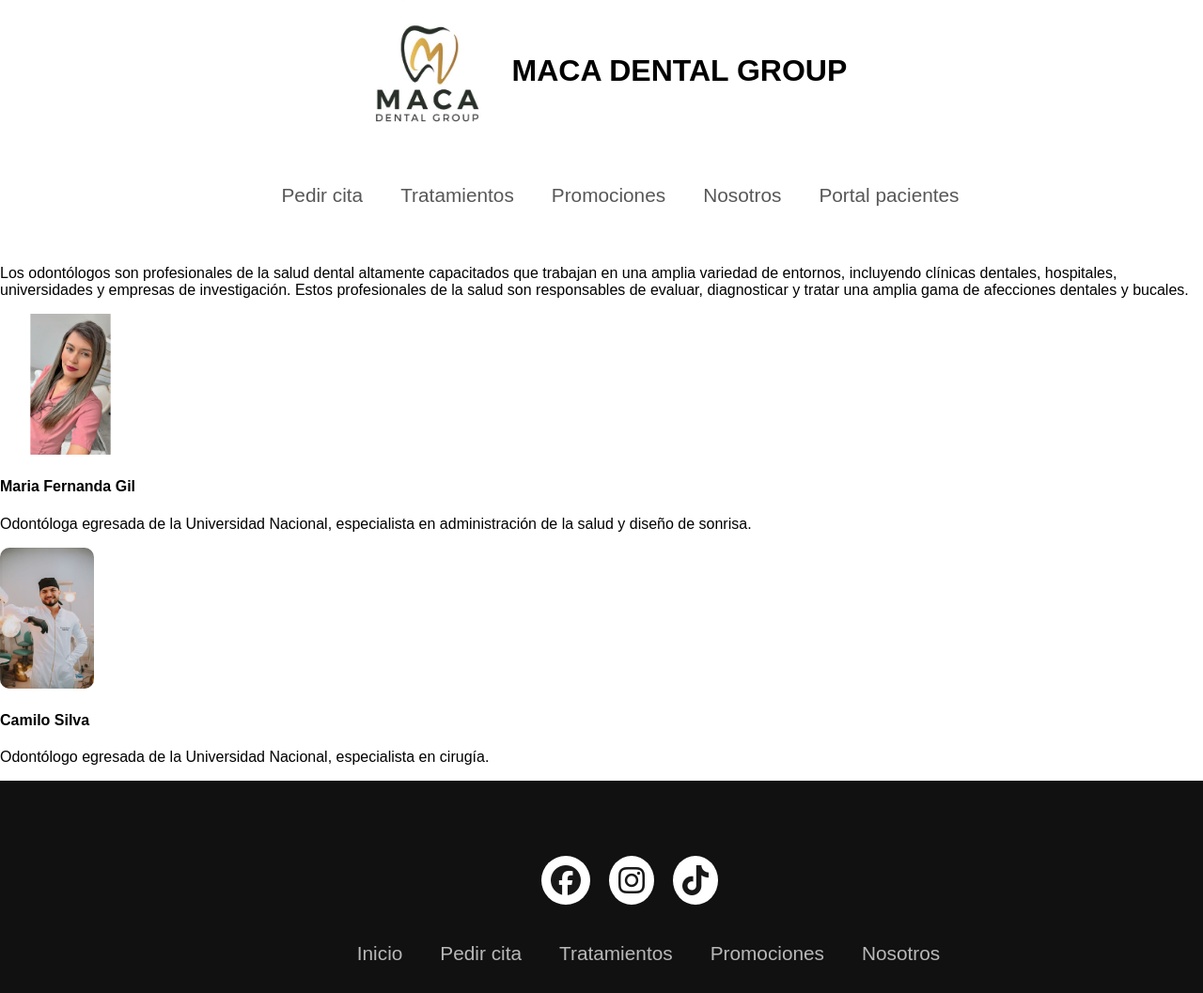
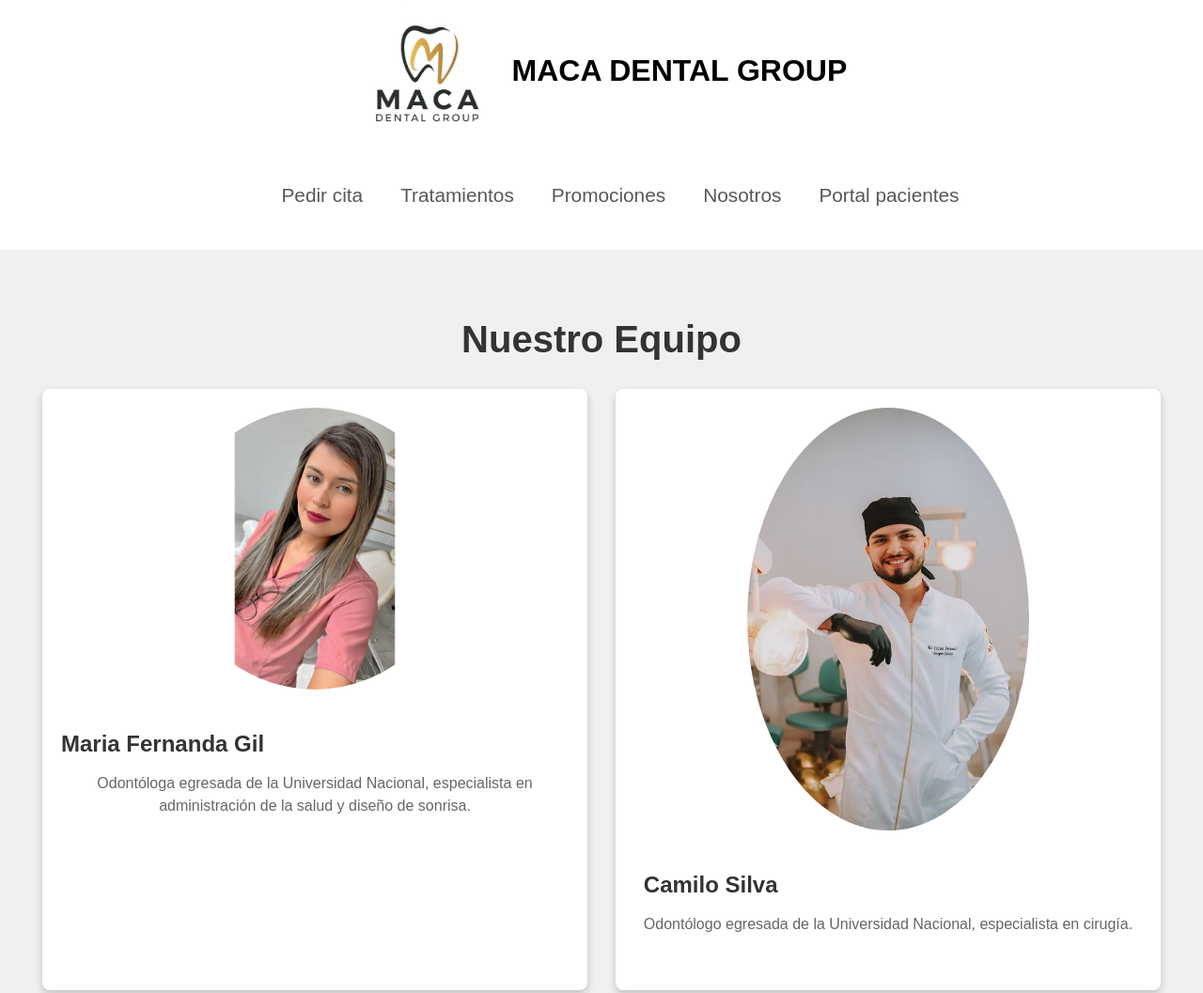
Before and after one commit to Linamgr1505/Comision59945, a plain HTML site: page Pages/nosotros.html in a window 1280 px wide. Shown: the top 1057 px of the page at 94% size. Drawn offline with Linux system fonts and the light colour scheme.

Commit message:
Version proyecto 2
Pagina nosotros editada

```diff
--- a/CSS/style.css
+++ b/CSS/style.css
@@ -307,11 +307,110 @@
 /*CSS citas*/
 
 
+/*CSS Nosotros*/
+
+/* Sección Nuestro Equipo */
+.nuestro-equipo {
+  height: 800px;
+  width: 100%;
+  background-color: #f0f0f0;
+  display: flex;
+  flex-direction: column;
+  align-items: center;
+  padding: 40px 20px;
+  box-sizing: border-box;
+}
+
+.nuestro-equipo h2 {
+  font-size: 2.5rem;
+  color: #333;
+  margin-bottom: 30px;
+}
+
+/* Contenedor de los elementos del equipo */
+.equipo-container {
+  display: flex;
+  justify-content: space-around;
+  align-items: center;
+  width: 100%;
+  max-width: 1200px;
+  height: 100%;
+  gap: 20px;
+}
+
+.equipo-item {
+  width: 45%;
+  background-color: #ffffff;
+  display: flex;
+  flex-direction: column;
+  align-items: center;
+  padding: 20px;
+  box-shadow: 0 4px 8px rgba(0, 0, 0, 0.2);
+  border-radius: 8px;
+  transition: transform 0.3s;
+  min-height: 600px;
+}
+
+.equipo-item:hover {
+  transform: scale(1.05);
+}
+
+/* Imagen del equipo */
+.equipo-item img {
+  width: 100%;
+  max-width: 300px;
+  border-radius: 50%;
+  margin-bottom: 20px;
+}
+
+/* Texto dentro de la sección de equipo */
+.equipo-texto h3 {
+  font-size: 1.5rem;
+  color: #333;
+  margin-bottom: 10px;
+}
+
+.equipo-texto p {
+  font-size: 1rem;
+  color: #666;
+  text-align: center;
+  line-height: 1.5;
+}
+
+/* Estilos responsivos */
+@media (max-width: 768px) {
+  .equipo-container {
+      flex-direction: column;
+  }
+
+  .equipo-item {
+      width: 80%;
+      margin-bottom: 20px;
+  }
+}
+
+@media (max-width: 480px) {
+  .nuestro-equipo h2 {
+      font-size: 2rem;
+  }
+
+  .equipo-texto h3 {
+      font-size: 1.3rem;
+  }
+
+  .equipo-texto p {
+      font-size: 0.9rem;
+  }
+}
+
 /*CSS tratamientos*/
 
 
 
 /*CSS promociones*/
+
+
+/*CSS Footer*/
 
 footer{
     background-color: #111;
--- a/Pages/nosotros.html
+++ b/Pages/nosotros.html
@@ -23,19 +23,29 @@
           </ul>
         </div>
     </header>
-    <p class="contenedor1">Los odontólogos son profesionales de la salud dental altamente capacitados que trabajan en una amplia variedad de entornos, incluyendo clínicas dentales, hospitales, universidades y empresas de investigación. Estos profesionales de la salud son responsables de evaluar, diagnosticar y tratar una amplia gama de afecciones dentales y bucales.</p>
-    <div class="contenedor1">
-      <article>
-        <img src="../assets/mafe.jpg" class="foto-odontologos" alt="Foto Mafe">
-        <h4>Maria Fernanda Gil</h4>
-      <p>Odontóloga egresada de la Universidad Nacional, especialista en administración de la salud y diseño de sonrisa.</p>
-      </article>
-      <article>
-        <img src="../assets/camilo.jpg" class="foto-odontologos" alt="Foto Camilo">
-        <h4>Camilo Silva</h4>
-        <p>Odontólogo egresada de la Universidad Nacional, especialista en cirugía.</p>
-      </article>
-    </div>
+
+    <section class="nuestro-equipo">
+      <h2>Nuestro Equipo</h2>
+      <div class="equipo-container">
+          <!-- Primera subsección -->
+          <div class="equipo-item">
+            <img src="../assets/mafe.jpg" alt="Foto Mafe">
+              <div class="equipo-texto">
+                  <h3>Maria Fernanda Gil</h3>
+                  <p>Odontóloga egresada de la Universidad Nacional, especialista en administración de la salud y diseño de sonrisa.</p>
+              </div>
+          </div>
+
+          <!-- Segunda subsección -->
+          <div class="equipo-item">
+              <img src="../assets/camilo.jpg" alt="Foto Camilo">
+              <div class="equipo-texto">
+                  <h3>Camilo Silva</h3>
+                  <p>Odontólogo egresada de la Universidad Nacional, especialista en cirugía.</p>
+              </div>
+          </div>
+      </div>
+  </section>
 
    <footer>
     <div class="footerContenedor">
```
